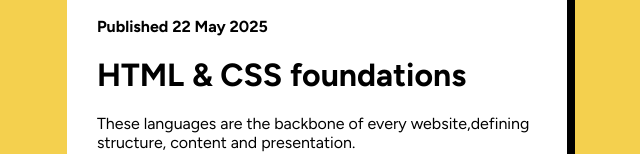
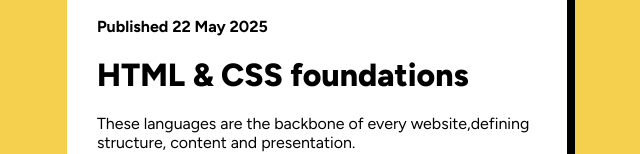
Before and after one commit to cecilia-frontend/blog-preview-card, a plain HTML site: page index.html in a window 1280 px wide. Shown: the part 460-614 px from the top of the page, without its empty margins (323-963 px from the left). Drawn offline with Linux system fonts and the light colour scheme.

Commit message:
2ns commit

```diff
--- a/styles.css
+++ b/styles.css
@@ -59,8 +59,8 @@ img {
     padding: 10px 10px;
 }
 
-.article .h1 {
-    font-weight: 700;
+.article h1 {
+    font-weight: 800;
 
 }
 
```
